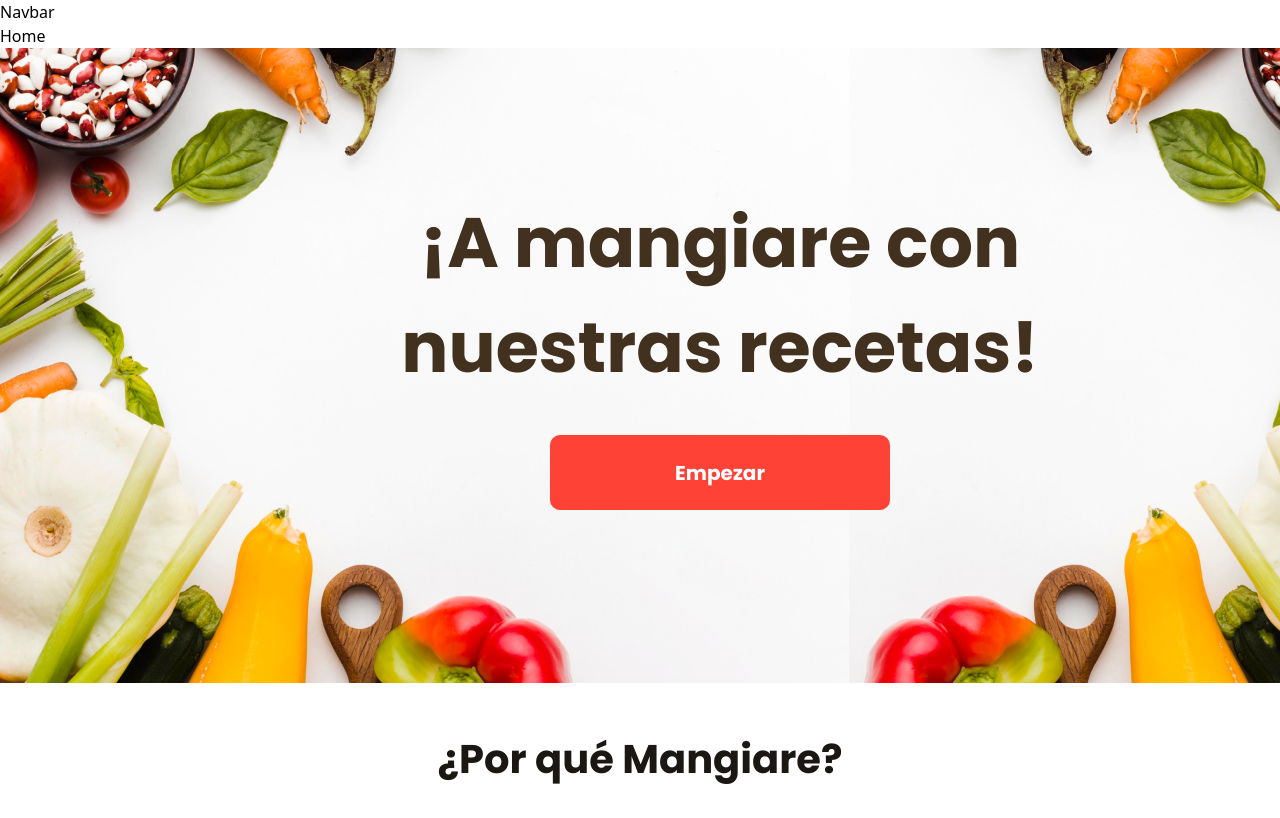
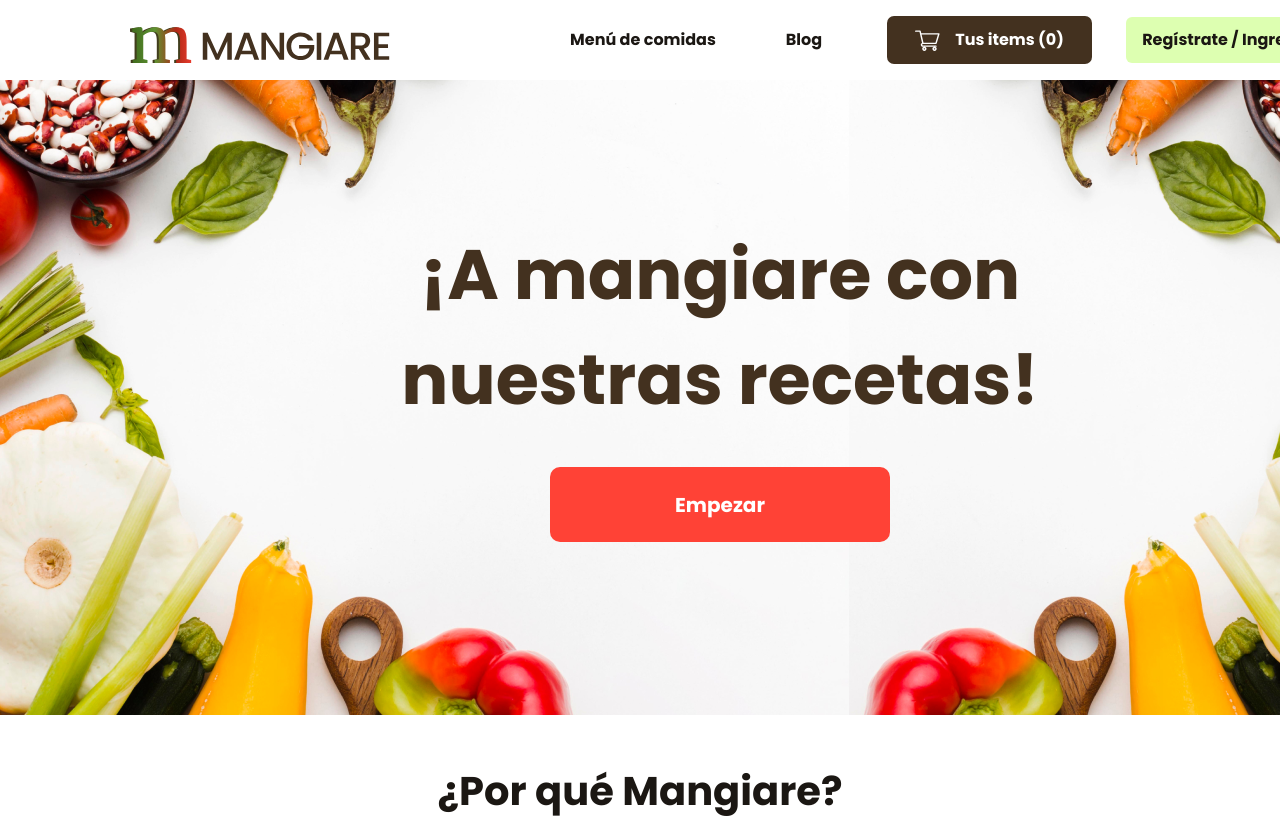
Before and after one commit to RobertCiclos/DigitalSource, a React (Create React App) app: page / in a window 1280 px wide. Shown: the top 818 px of the page. Built offline with nearby package versions, Linux system fonts and the light colour scheme.

Commit message:
navbar terminado

```diff
--- a/src/components/Navbar.jsx
+++ b/src/components/Navbar.jsx
@@ -1,8 +1,51 @@
 import React from 'react'
+import LogoNavBar from '../components/svg/navbar/LogoNavBar'
+import CarritoNavBar from '../components/svg/navbar/CarritoNavBar'
+import BtnRegistrate from './buttons/BtnRegistrate'
+import BtnBrownItems from './buttons/BtnBrownItems'
 
 const Navbar = () => {
   return (
-    <div>Navbar</div>
+    <section>
+    <div
+      className='w-[414px] h-[76px] flex items-center shadow-2xl mx-auto px-[16px]
+      lg:px-[130px] lg:w-[1440px] lg:h-[80px]'>
+      <navbar
+        className="grid grid-cols-2 items-center gap-[39px]
+        lg:gap-0 ">
+          <img src="./svg/Navbar/Logomangiare.svg"
+            className='w-[134px] h-[19px] mt-[9px]
+            lg:w-[260px] lg:h-[36px] lg:mt-[10px]'/>
+          <div
+            className='grid
+            lg:w-[744px] lg:h-[48px] lg:ml-[-145px] lg:grid-cols-4'>
+            <button
+              className='boton ml-[-50px] invisible
+              lg:visible'>
+              Menú de comidas
+            </button>
+            <button
+              className='boton ml-[-100px] invisible
+              lg:visible'>
+              Blog
+            </button>
+            <button
+              className=' ml-[-60px] invisible
+              lg:visible'>
+              <BtnBrownItems/>
+            </button>
+            <button
+              className='mt-[-90px]
+              lg:ml-[-7px] lg:mt-[0px]'>
+              <BtnRegistrate/>
+            </button>
+            <img src="./svg/Navbar/MenuNavBar.svg"
+              className='absolute pl-[160px] pt-[35px] visible
+              lg:invisible'/>
+          </div>
+      </navbar>
+    </div>
+  </section>
   )
 }
 
--- a/src/components/buttons/BtnRegistrate.jsx
+++ b/src/components/buttons/BtnRegistrate.jsx
@@ -6,7 +6,7 @@ const BtnRegistrate = (props) => {
       className='flex items-center justify-center rounded-[6px]
       font-[Poppins] font-bold
       w-[143px] h-[44px] text-[11.52px] bg-marronC text-[white]
-      sm:w-[195px] sm:h-[46px] sm:text-[16px] sm:bg-[#DDFFB1] sm:text-[#1B1713]'>
+      lgaux:w-[195px] lgaux:h-[46px] lgaux:text-[16px] lgaux:bg-[#DDFFB1] lgaux:text-[#1B1713]'>
       Regístrate / Ingresa
     </button>
   )
--- a/src/index.css
+++ b/src/index.css
@@ -35,6 +35,10 @@
     lg:w-[555px] lg:text-[18px] lg:pl-0
 }
 
+.boton {
+  @apply text-[16px] font-[Poppins] font-bold text-[#1B1713]
+
+}
 
 }
 
--- a/src/pages/Home.jsx
+++ b/src/pages/Home.jsx
@@ -8,7 +8,6 @@ const Home = () => {
   return (
   <div
     className=''>
-    Home
     <section>
         <div
           className='mx-auto relative
```
